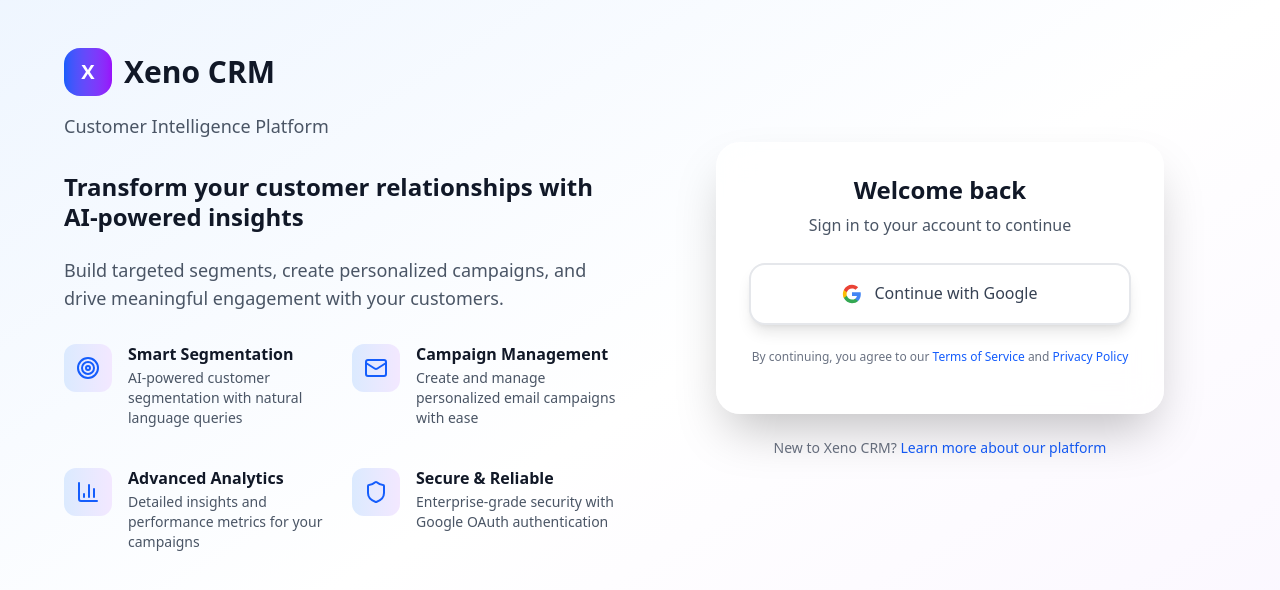
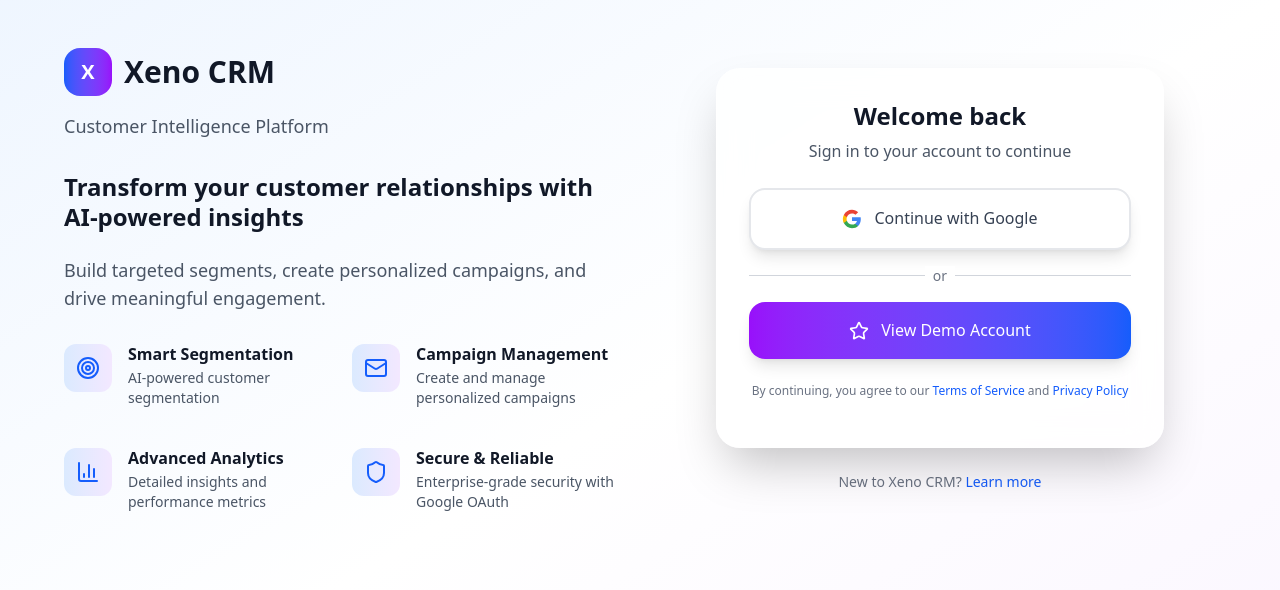
Before and after one commit to ChaiiShree/xeno-crm, a React (Vite) app in the folder frontend/: page /login in a window 1280 px wide. Shown: the top 590 px of the page. Built offline with nearby package versions, Linux system fonts and the light colour scheme; no server answers.

Commit message:
demo_login

```diff
--- a/frontend/src/components/auth/Login.tsx
+++ b/frontend/src/components/auth/Login.tsx
@@ -1,35 +1,44 @@
 // frontend/src/components/auth/Login.tsx
 
 import React from 'react';
-import { Target, Mail, BarChart3, Shield } from 'lucide-react';
+import { useNavigate } from 'react-router-dom';
+import { Target, Mail, BarChart3, Shield, Star } from 'lucide-react';
+import toast from 'react-hot-toast';
 import authService from '../../services/auth';
 
 const Login: React.FC = () => {
+  const navigate = useNavigate();
+
   const handleGoogleLogin = () => {
     window.location.href = authService.getGoogleAuthUrl();
   };
 
+  /**
+   * NEW: Handles the demo login click event.
+   */
+  const handleDemoLogin = async () => {
+    const toastId = toast.loading('Logging in as Demo User...');
+    try {
+      const user = await authService.demoLogin();
+      if (user) {
+        toast.success(`Welcome back, ${user.name}!`, { id: toastId });
+        navigate('/dashboard', { replace: true });
+        // Use a slight delay before reload to ensure navigation completes
+        setTimeout(() => window.location.reload(), 100);
+      } else {
+        toast.error('Demo login failed. Please contact support.', { id: toastId });
+      }
+    } catch (error: any) {
+      const message = error.response?.data?.error || 'An error occurred during demo login.';
+      toast.error(message, { id: toastId });
+    }
+  };
+
   const features = [
-    {
-      icon: Target,
-      title: 'Smart Segmentation',
-      description: 'AI-powered customer segmentation with natural language queries'
-    },
-    {
-      icon: Mail,
-      title: 'Campaign Management',
-      description: 'Create and manage personalized email campaigns with ease'
-    },
-    {
-      icon: BarChart3,
-      title: 'Advanced Analytics',
-      description: 'Detailed insights and performance metrics for your campaigns'
-    },
-    {
-      icon: Shield,
-      title: 'Secure & Reliable',
-      description: 'Enterprise-grade security with Google OAuth authentication'
-    }
+    { icon: Target, title: 'Smart Segmentation', description: 'AI-powered customer segmentation' },
+    { icon: Mail, title: 'Campaign Management', description: 'Create and manage personalized campaigns' },
+    { icon: BarChart3, title: 'Advanced Analytics', description: 'Detailed insights and performance metrics' },
+    { icon: Shield, title: 'Secure & Reliable', description: 'Enterprise-grade security with Google OAuth' }
   ];
 
   return (
@@ -37,7 +46,7 @@
       <div className="container mx-auto px-4 py-12">
         <div className="max-w-6xl mx-auto">
           <div className="grid lg:grid-cols-2 gap-12 items-center">
-            {/* Left Side - Branding */}
+            {/* Left Side */}
             <div className="space-y-8">
               <div className="space-y-4">
                 <div className="flex items-center space-x-3">
@@ -48,17 +57,10 @@
                 </div>
                 <p className="text-lg text-gray-600">Customer Intelligence Platform</p>
               </div>
-
               <div className="space-y-6">
-                <h2 className="text-2xl font-bold text-gray-900">
-                  Transform your customer relationships with AI-powered insights
-                </h2>
-                <p className="text-gray-600 text-lg">
-                  Build targeted segments, create personalized campaigns, and drive meaningful engagement with your customers.
-                </p>
+                <h2 className="text-2xl font-bold text-gray-900">Transform your customer relationships with AI-powered insights</h2>
+                <p className="text-gray-600 text-lg">Build targeted segments, create personalized campaigns, and drive meaningful engagement.</p>
               </div>
-
-              {/* Features Grid */}
               <div className="grid grid-cols-1 sm:grid-cols-2 gap-6">
                 {features.map((feature, index) => {
                   const Icon = feature.icon;
@@ -88,12 +90,8 @@
                       <h2 className="text-2xl font-bold text-gray-900">Welcome back</h2>
                       <p className="text-gray-600">Sign in to your account to continue</p>
                     </div>
-
                     <div className="space-y-4">
-                      <button
-                        onClick={handleGoogleLogin}
-                        className="w-full bg-white hover:bg-gray-50 border-2 border-gray-200 hover:border-gray-300 text-gray-700 py-4 px-6 rounded-2xl transition-all duration-300 flex items-center justify-center space-x-3 font-medium shadow-lg hover:shadow-xl transform hover:scale-[1.02]"
-                      >
+                      <button onClick={handleGoogleLogin} className="w-full bg-white hover:bg-gray-50 border-2 border-gray-200 text-gray-700 py-4 px-6 rounded-2xl transition-all duration-300 flex items-center justify-center space-x-3 font-medium shadow-lg hover:shadow-xl transform hover:scale-[1.02]">
                         <svg className="w-5 h-5" viewBox="0 0 24 24">
                           <path fill="#4285F4" d="M22.56 12.25c0-.78-.07-1.53-.2-2.25H12v4.26h5.92c-.26 1.37-1.04 2.53-2.21 3.31v2.77h3.57c2.08-1.92 3.28-4.74 3.28-8.09z"/>
                           <path fill="#34A853" d="M12 23c2.97 0 5.46-.98 7.28-2.66l-3.57-2.77c-.98.66-2.23 1.06-3.71 1.06-2.86 0-5.29-1.93-6.16-4.53H2.18v2.84C3.99 20.53 7.7 23 12 23z"/>
@@ -102,26 +100,24 @@
                         </svg>
                         <span>Continue with Google</span>
                       </button>
+
+                      <div className="relative">
+                        <div className="absolute inset-0 flex items-center"><div className="w-full border-t border-gray-300"></div></div>
+                        <div className="relative flex justify-center text-sm"><span className="px-2 bg-white text-gray-500">or</span></div>
+                      </div>
+
+                      <button onClick={handleDemoLogin} className="w-full bg-gradient-to-r from-purple-600 to-blue-600 hover:opacity-90 text-white py-4 px-6 rounded-2xl transition-all duration-300 flex items-center justify-center space-x-3 font-medium shadow-lg hover:shadow-xl transform hover:scale-[1.02]">
+                        <Star className="w-5 h-5" />
+                        <span>View Demo Account</span>
+                      </button>
                     </div>
-
                     <div className="text-center space-y-4">
-                      <p className="text-xs text-gray-500">
-                        By continuing, you agree to our{' '}
-                        <a href="#" className="text-blue-600 hover:underline">Terms of Service</a>
-                        {' '} and{' '}
-                        <a href="#" className="text-blue-600 hover:underline">Privacy Policy</a>
-                      </p>
+                      <p className="text-xs text-gray-500">By continuing, you agree to our <a href="#" className="text-blue-600 hover:underline">Terms of Service</a> and <a href="#" className="text-blue-600 hover:underline">Privacy Policy</a></p>
                     </div>
                   </div>
                 </div>
-
                 <div className="mt-6 text-center">
-                  <p className="text-sm text-gray-500">
-                    New to Xeno CRM?{' '}
-                    <a href="#" className="text-blue-600 hover:underline font-medium">
-                      Learn more about our platform
-                    </a>
-                  </p>
+                  <p className="text-sm text-gray-500">New to Xeno CRM? <a href="#" className="text-blue-600 hover:underline font-medium">Learn more</a></p>
                 </div>
               </div>
             </div>
--- a/frontend/src/services/auth.ts
+++ b/frontend/src/services/auth.ts
@@ -6,16 +6,30 @@
 class AuthService {
   getGoogleAuthUrl(): string {
     const apiUrl = import.meta.env.VITE_API_URL || 'http://localhost:7860';
-
-    // ---- START OF TEST CODE ----
-    // This will print the value being used by the live Vercel deployment.
-    console.log('VITE_API_URL being used by the app:', apiUrl);
-    // ---- END OF TEST CODE ----
-
     return `${apiUrl}/api/auth/google`;
   }
 
-  // ... (the rest of the file remains exactly the same) ...
+  /**
+   * NEW: Handles the demo login flow by calling the backend endpoint.
+   */
+  async demoLogin(): Promise<User | null> {
+    try {
+      const response = await api.post('/auth/demo');
+      const { token, user } = response.data;
+
+      if (token && user) {
+        // If the backend returns a token and user, save them immediately.
+        localStorage.setItem('auth_token', token);
+        localStorage.setItem('xeno_user', JSON.stringify(user));
+        return user;
+      }
+      return null;
+    } catch (error) {
+      console.error("Demo login failed:", error);
+      // Don't automatically log out, just throw the error
+      throw error;
+    }
+  }
 
   async handleAuthCallback(token: string): Promise<User | null> {
     try {
```
Also changed, not shown: 2 other files (tests, documents, lock files or other folders).
